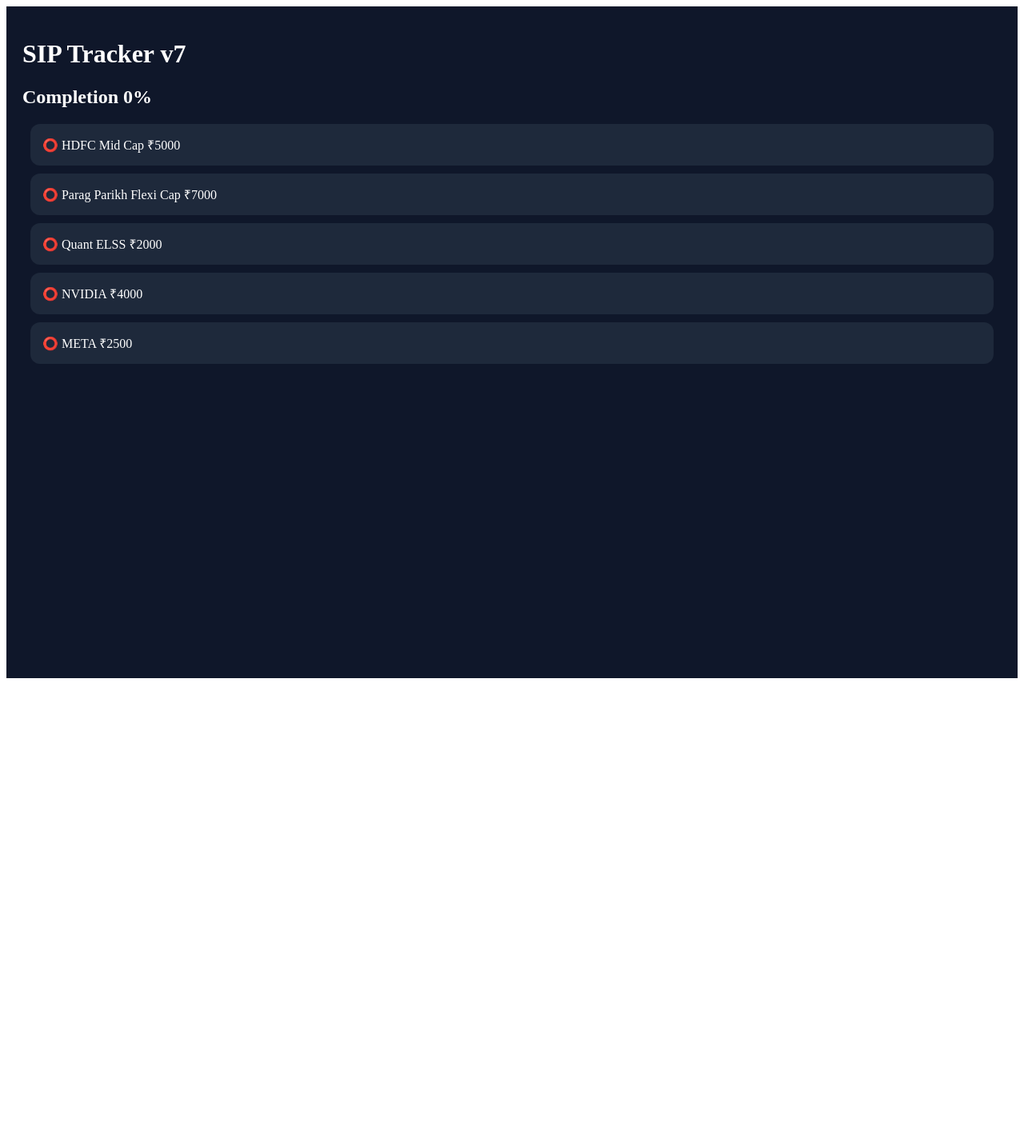
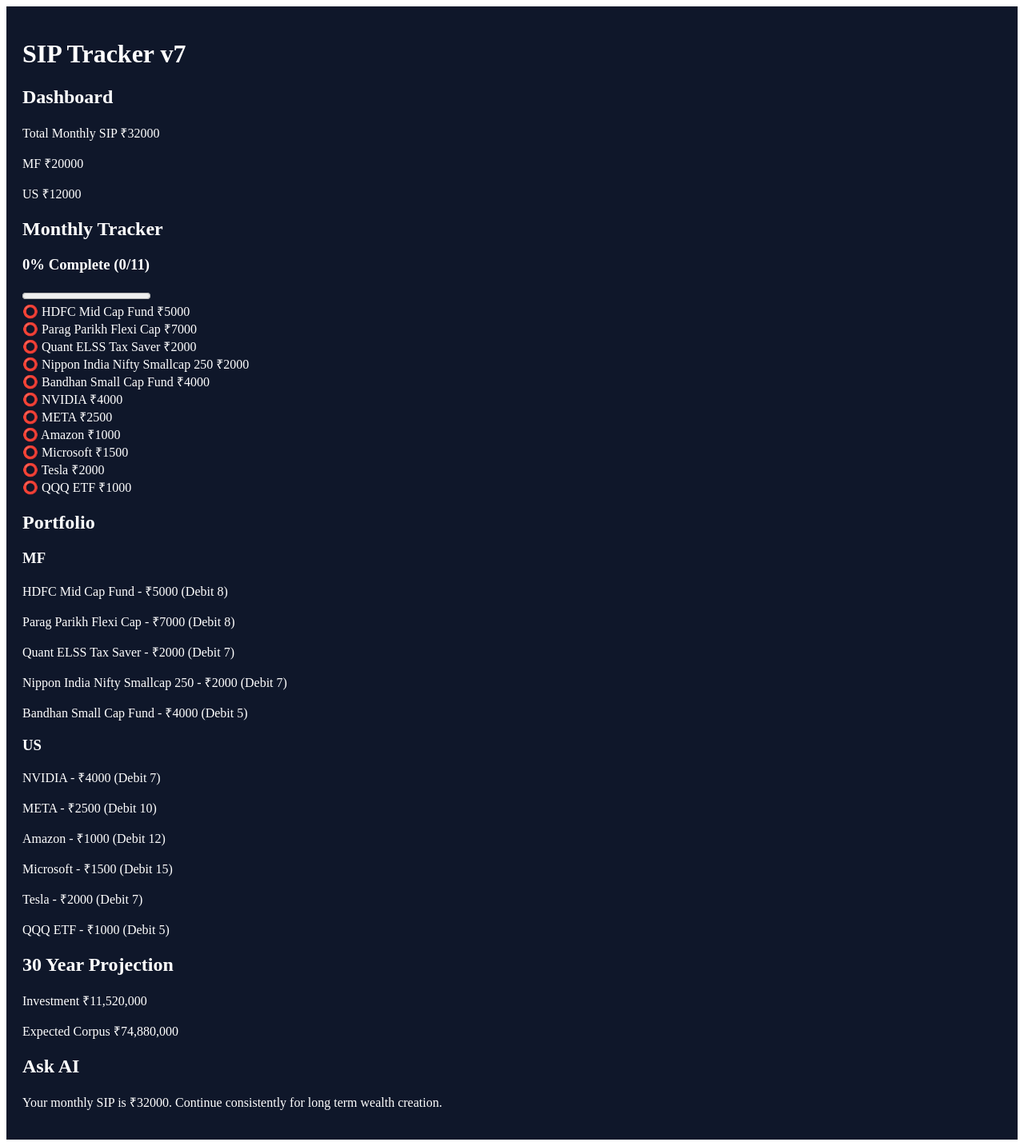
Before and after one commit to manikandankrish13/siptracker, a React (Vite) app: page / in a window 1280 px wide. Shown: the whole page at 80% size. Before the commit the page ends 856 px from the top, so only its background shows below. Built offline with nearby package versions, Linux system fonts and the light colour scheme.

Commit message:
Connect all SIP tracker modules

```diff
--- a/src/App.jsx
+++ b/src/App.jsx
@@ -1,12 +1,21 @@
-import React,{useState}from'react';import{createRoot}from'react-dom/client';
+import React from 'react';
+import {createRoot} from 'react-dom/client';
+import {sipData} from './data/sipData';
+import Dashboard from './components/Dashboard';
+import MonthlyTracker from './components/MonthlyTracker';
+import Projection from './components/Projection';
+import Portfolio from './components/Portfolio';
+import AskAI from './components/AskAI';
 
-const sip=[
-{name:'HDFC Mid Cap',type:'MF',amount:5000,done:false},
-{name:'Parag Parikh Flexi Cap',type:'MF',amount:7000,done:false},
-{name:'Quant ELSS',type:'MF',amount:2000,done:false},
-{name:'NVIDIA',type:'US',amount:4000,done:false},
-{name:'META',type:'US',amount:2500,done:false}
-];
-function App(){const[data,setData]=useState(sip);let done=data.filter(x=>x.done).length;return <div style={{background:'#0f172a',color:'white',minHeight:'100vh',padding:20}}><h1>SIP Tracker v7</h1><h2>Completion {Math.round(done/data.length*100)}%</h2>{data.map((x,i)=><div key={x.name} onClick={()=>setData(data.map((a,j)=>j===i?{...a,done:!a.done}:a))} style={{margin:10,padding:15,background:'#1e293b',borderRadius:12}}>{x.done?'✅':'⭕'} {x.name} ₹{x.amount}</div>)}</div>}
+function App(){
+ return <main style={{background:'#0f172a',color:'white',minHeight:'100vh',padding:20}}>
+ <h1>SIP Tracker v7</h1>
+ <Dashboard items={sipData}/>
+ <MonthlyTracker items={sipData}/>
+ <Portfolio items={sipData}/>
+ <Projection />
+ <AskAI items={sipData}/>
+ </main>
+}
 
 createRoot(document.getElementById('root')).render(<App/>);
```
